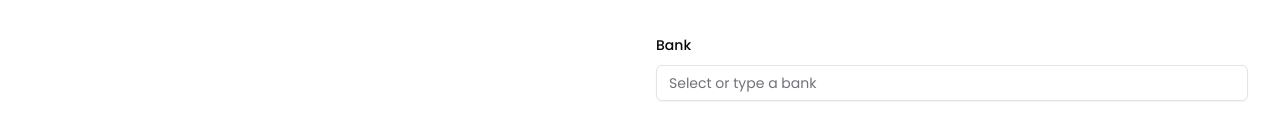
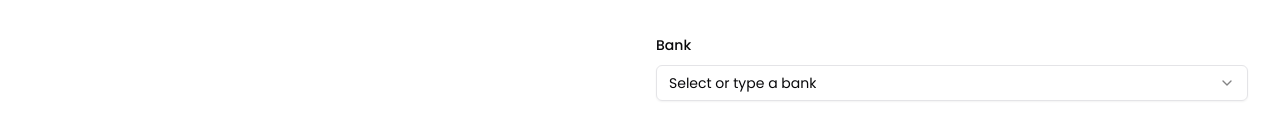
Before and after one commit to CP-RektMart/pic-me-pls-frontend, a Next.js app: page /profile in a window 1280 px wide. Shown: the part 656-793 px from the top of the page. Built offline with nearby package versions, Linux system fonts and the light colour scheme.

Commit message:
refactor: shadcn select items

```diff
--- a/src/components/profile-page/index.tsx
+++ b/src/components/profile-page/index.tsx
@@ -16,6 +16,13 @@ import {
   FormMessage,
 } from '@/components/ui/form'
 import { Input } from '@/components/ui/input'
+import {
+  Select,
+  SelectContent,
+  SelectItem,
+  SelectTrigger,
+  SelectValue,
+} from '@/components/ui/select'
 
 const profileSchema = z.object({
   name: z.string().min(2, 'Name must be at least 2 characters'),
@@ -201,28 +208,28 @@ export default function Profile({ isPhotographer }: ProfileProps) {
                   <FormField
                     control={form.control}
                     name='bank'
-                    render={({ field }) => (
+                    render={() => (
                       <FormItem>
                         <FormLabel className='text-sm font-medium'>
                           Bank
                         </FormLabel>
-                        <FormControl>
-                          <Input
-                            list='bank-options'
-                            placeholder='Select or type a bank'
-                            {...field}
-                          />
-                        </FormControl>
-                        <datalist id='bank-options'>
-                          <option value='SCB' />
-                          <option value='KBANK' />
-                          <option value='KTB' />
-                          <option value='BBL' />
-                          <option value='BAY' />
-                          <option value='TTB' />
-                          <option value='KKP' />
-                        </datalist>
-                        <FormMessage />
+                        <Select>
+                          <FormControl>
+                            <SelectTrigger>
+                              <SelectValue placeholder='Select or type a bank' />
+                            </SelectTrigger>
+                          </FormControl>
+                          <SelectContent id='bank-options'>
+                            <SelectItem value='SCB'> SCB </SelectItem>
+                            <SelectItem value='KBANK'>KBANK </SelectItem>
+                            <SelectItem value='KTB'> KTB</SelectItem>
+                            <SelectItem value='BBL'> BBL</SelectItem>
+                            <SelectItem value='BAY'> BAY</SelectItem>
+                            <SelectItem value='TTB'> TTB</SelectItem>
+                            <SelectItem value='KKP'> KKP</SelectItem>
+                          </SelectContent>
+                          <FormMessage />
+                        </Select>
                       </FormItem>
                     )}
                   />
```
